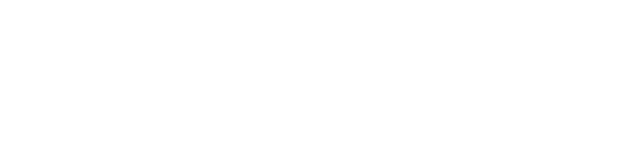
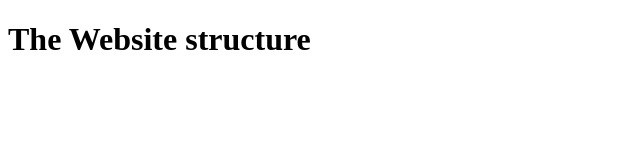
Before and after one commit to binary-dreams/exercise, a plain HTML site: page index.html in a window 1280 px wide. Shown: the whole page, without its empty margins (0-640 px from the left). Drawn offline with Linux system fonts and the light colour scheme.

Commit message:
Added a heading to index

```diff
--- a/index.html
+++ b/index.html
@@ -2,5 +2,6 @@
 <html>
   <head></head>
   <body>
+    <h1>The Website structure</h1>
   </body>
 </html>
```
